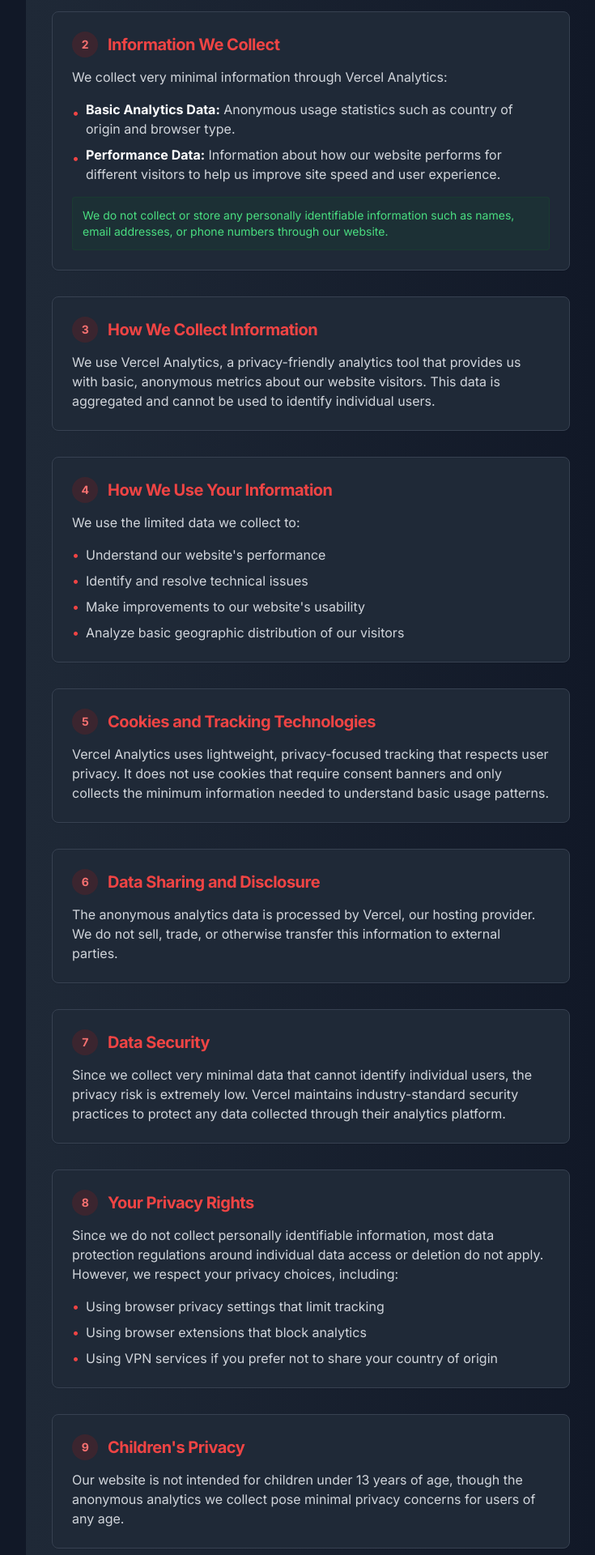
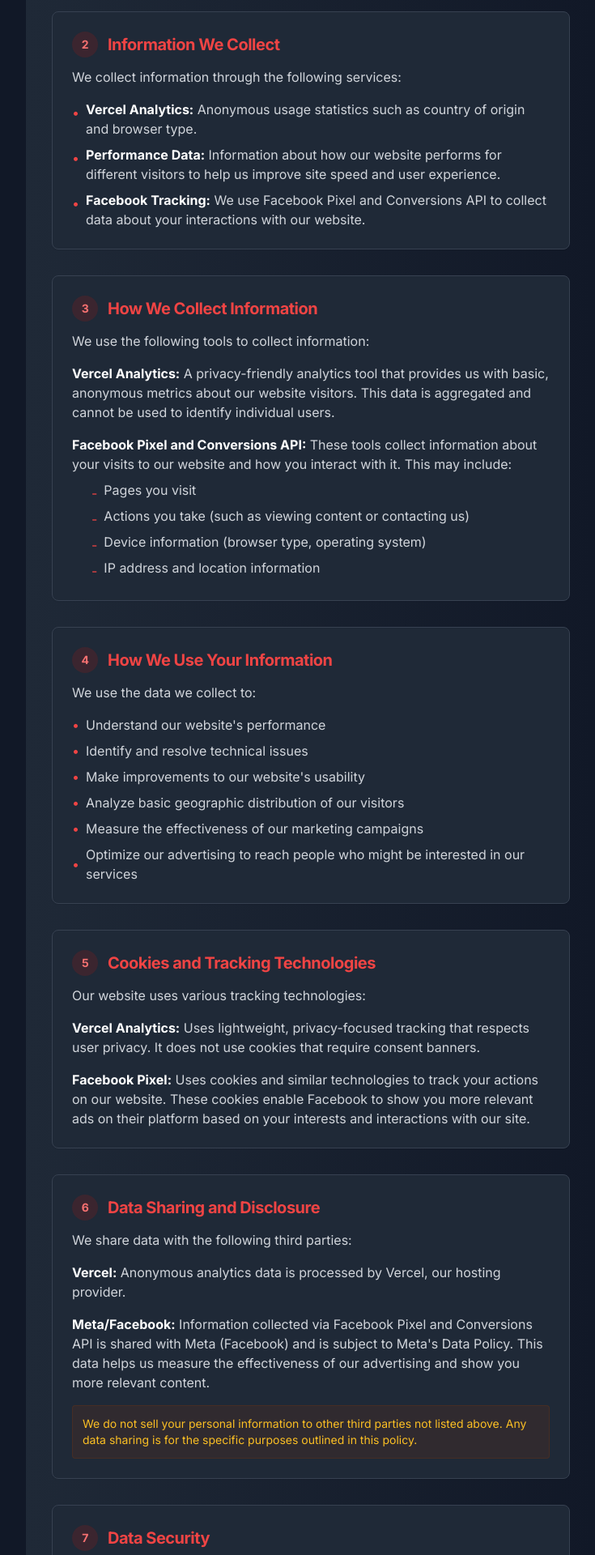
Before and after one commit to Khizar2004/StrikeDen, a Next.js app: page /privacy in a window 1280 px wide. Shown: the part 800-2720 px from the top of the page at 81% size, without its empty margins (256-991 px from the left). Built offline with nearby package versions, Linux system fonts and the light colour scheme; no server answers.

Commit message:
Updated privacy policy

```diff
--- a/app/privacy/page.js
+++ b/app/privacy/page.js
@@ -52,7 +52,7 @@
                     Introduction
                   </h3>
                   <p className="text-gray-700 dark:text-gray-300">
-                    At Strike Den MMA ("we," "our," or "us"), we respect your privacy and are committed to transparency about the limited data we collect when you visit our website (strikeden.vercel.app).
+                    At Strike Den MMA ("we," "our," or "us"), we respect your privacy and are committed to transparency about the data we collect when you visit our website (strikeden.vercel.app).
                   </p>
                 </div>
 
@@ -62,13 +62,13 @@
                     Information We Collect
                   </h3>
                   <p className="text-gray-700 dark:text-gray-300 mb-4">
-                    We collect very minimal information through Vercel Analytics:
+                    We collect information through the following services:
                   </p>
                   <ul className="space-y-2">
                     <li className="flex items-start">
                       <span className="text-red-500 mr-2 mt-1">•</span>
                       <div>
-                        <strong className="text-gray-900 dark:text-white">Basic Analytics Data:</strong>
+                        <strong className="text-gray-900 dark:text-white">Vercel Analytics:</strong>
                         <span className="text-gray-700 dark:text-gray-300"> Anonymous usage statistics such as country of origin and browser type.</span>
                       </div>
                     </li>
@@ -79,10 +79,14 @@
                         <span className="text-gray-700 dark:text-gray-300"> Information about how our website performs for different visitors to help us improve site speed and user experience.</span>
                       </div>
                     </li>
+                    <li className="flex items-start">
+                      <span className="text-red-500 mr-2 mt-1">•</span>
+                      <div>
+                        <strong className="text-gray-900 dark:text-white">Facebook Tracking:</strong>
+                        <span className="text-gray-700 dark:text-gray-300"> We use Facebook Pixel and Conversions API to collect data about your interactions with our website.</span>
+                      </div>
+                    </li>
                   </ul>
-                  <div className="mt-4 p-3 bg-green-50 dark:bg-green-900/20 rounded border border-green-100 dark:border-green-900/30 text-green-800 dark:text-green-400 text-sm">
-                    We do not collect or store any personally identifiable information such as names, email addresses, or phone numbers through our website.
-                  </div>
                 </div>
 
                 <div className="bg-white dark:bg-gray-800 p-6 rounded-lg shadow-sm border border-gray-100 dark:border-gray-700">
@@ -90,9 +94,35 @@
                     <span className="bg-red-100 dark:bg-red-900/30 text-red-600 dark:text-red-400 w-8 h-8 rounded-full flex items-center justify-center mr-3 text-sm font-bold">3</span>
                     How We Collect Information
                   </h3>
-                  <p className="text-gray-700 dark:text-gray-300">
-                    We use Vercel Analytics, a privacy-friendly analytics tool that provides us with basic, anonymous metrics about our website visitors. This data is aggregated and cannot be used to identify individual users.
+                  <p className="text-gray-700 dark:text-gray-300 mb-4">
+                    We use the following tools to collect information:
                   </p>
+                  <ul className="space-y-4">
+                    <li className="text-gray-700 dark:text-gray-300">
+                      <strong className="text-gray-900 dark:text-white">Vercel Analytics:</strong> A privacy-friendly analytics tool that provides us with basic, anonymous metrics about our website visitors. This data is aggregated and cannot be used to identify individual users.
+                    </li>
+                    <li className="text-gray-700 dark:text-gray-300">
+                      <strong className="text-gray-900 dark:text-white">Facebook Pixel and Conversions API:</strong> These tools collect information about your visits to our website and how you interact with it. This may include:
+                      <ul className="pl-6 mt-2 space-y-1">
+                        <li className="flex items-start">
+                          <span className="text-red-500 mr-2 mt-1">-</span>
+                          <span>Pages you visit</span>
+                        </li>
+                        <li className="flex items-start">
+                          <span className="text-red-500 mr-2 mt-1">-</span>
+                          <span>Actions you take (such as viewing content or contacting us)</span>
+                        </li>
+                        <li className="flex items-start">
+                          <span className="text-red-500 mr-2 mt-1">-</span>
+                          <span>Device information (browser type, operating system)</span>
+                        </li>
+                        <li className="flex items-start">
+                          <span className="text-red-500 mr-2 mt-1">-</span>
+                          <span>IP address and location information</span>
+                        </li>
+                      </ul>
+                    </li>
+                  </ul>
                 </div>
 
                 <div className="bg-white dark:bg-gray-800 p-6 rounded-lg shadow-sm border border-gray-100 dark:border-gray-700">
@@ -101,7 +131,7 @@
                     How We Use Your Information
                   </h3>
                   <p className="text-gray-700 dark:text-gray-300 mb-4">
-                    We use the limited data we collect to:
+                    We use the data we collect to:
                   </p>
                   <ul className="space-y-2">
                     <li className="flex items-center">
@@ -120,6 +150,14 @@
                       <span className="text-red-500 mr-2">•</span>
                       <span className="text-gray-700 dark:text-gray-300">Analyze basic geographic distribution of our visitors</span>
                     </li>
+                    <li className="flex items-center">
+                      <span className="text-red-500 mr-2">•</span>
+                      <span className="text-gray-700 dark:text-gray-300">Measure the effectiveness of our marketing campaigns</span>
+                    </li>
+                    <li className="flex items-center">
+                      <span className="text-red-500 mr-2">•</span>
+                      <span className="text-gray-700 dark:text-gray-300">Optimize our advertising to reach people who might be interested in our services</span>
+                    </li>
                   </ul>
                 </div>
 
@@ -128,9 +166,17 @@
                     <span className="bg-red-100 dark:bg-red-900/30 text-red-600 dark:text-red-400 w-8 h-8 rounded-full flex items-center justify-center mr-3 text-sm font-bold">5</span>
                     Cookies and Tracking Technologies
                   </h3>
-                  <p className="text-gray-700 dark:text-gray-300">
-                    Vercel Analytics uses lightweight, privacy-focused tracking that respects user privacy. It does not use cookies that require consent banners and only collects the minimum information needed to understand basic usage patterns.
+                  <p className="text-gray-700 dark:text-gray-300 mb-4">
+                    Our website uses various tracking technologies:
                   </p>
+                  <ul className="space-y-4">
+                    <li className="text-gray-700 dark:text-gray-300">
+                      <strong className="text-gray-900 dark:text-white">Vercel Analytics:</strong> Uses lightweight, privacy-focused tracking that respects user privacy. It does not use cookies that require consent banners.
+                    </li>
+                    <li className="text-gray-700 dark:text-gray-300">
+                      <strong className="text-gray-900 dark:text-white">Facebook Pixel:</strong> Uses cookies and similar technologies to track your actions on our website. These cookies enable Facebook to show you more relevant ads on their platform based on your interests and interactions with our site.
+                    </li>
+                  </ul>
                 </div>
 
                 <div className="bg-white dark:bg-gray-800 p-6 rounded-lg shadow-sm border border-gray-100 dark:border-gray-700">
@@ -138,9 +184,20 @@
                     <span className="bg-red-100 dark:bg-red-900/30 text-red-600 dark:text-red-400 w-8 h-8 rounded-full flex items-center justify-center mr-3 text-sm font-bold">6</span>
                     Data Sharing and Disclosure
                   </h3>
-                  <p className="text-gray-700 dark:text-gray-300">
-                    The anonymous analytics data is processed by Vercel, our hosting provider. We do not sell, trade, or otherwise transfer this information to external parties.
+                  <p className="text-gray-700 dark:text-gray-300 mb-4">
+                    We share data with the following third parties:
                   </p>
+                  <ul className="space-y-4">
+                    <li className="text-gray-700 dark:text-gray-300">
+                      <strong className="text-gray-900 dark:text-white">Vercel:</strong> Anonymous analytics data is processed by Vercel, our hosting provider.
+                    </li>
+                    <li className="text-gray-700 dark:text-gray-300">
+                      <strong className="text-gray-900 dark:text-white">Meta/Facebook:</strong> Information collected via Facebook Pixel and Conversions API is shared with Meta (Facebook) and is subject to Meta's Data Policy. This data helps us measure the effectiveness of our advertising and show you more relevant content.
+                    </li>
+                  </ul>
+                  <div className="mt-4 p-3 bg-amber-50 dark:bg-amber-900/20 rounded border border-amber-100 dark:border-amber-900/30 text-amber-800 dark:text-amber-400 text-sm">
+                    We do not sell your personal information to other third parties not listed above. Any data sharing is for the specific purposes outlined in this policy.
+                  </div>
                 </div>
 
                 <div className="bg-white dark:bg-gray-800 p-6 rounded-lg shadow-sm border border-gray-100 dark:border-gray-700">
@@ -149,7 +206,7 @@
                     Data Security
                   </h3>
                   <p className="text-gray-700 dark:text-gray-300">
-                    Since we collect very minimal data that cannot identify individual users, the privacy risk is extremely low. Vercel maintains industry-standard security practices to protect any data collected through their analytics platform.
+                    We take reasonable precautions to protect your data. Our service providers (Vercel and Meta) maintain industry-standard security practices to protect any data collected through their platforms.
                   </p>
                 </div>
 
@@ -159,7 +216,7 @@
                     Your Privacy Rights
                   </h3>
                   <p className="text-gray-700 dark:text-gray-300 mb-4">
-                    Since we do not collect personally identifiable information, most data protection regulations around individual data access or deletion do not apply. However, we respect your privacy choices, including:
+                    You have several options to control your privacy when using our website:
                   </p>
                   <ul className="space-y-2">
                     <li className="flex items-center">
@@ -168,11 +225,15 @@
                     </li>
                     <li className="flex items-center">
                       <span className="text-red-500 mr-2">•</span>
-                      <span className="text-gray-700 dark:text-gray-300">Using browser extensions that block analytics</span>
+                      <span className="text-gray-700 dark:text-gray-300">Using browser extensions that block analytics and tracking cookies</span>
                     </li>
                     <li className="flex items-center">
                       <span className="text-red-500 mr-2">•</span>
-                      <span className="text-gray-700 dark:text-gray-300">Using VPN services if you prefer not to share your country of origin</span>
+                      <span className="text-gray-700 dark:text-gray-300">Adjusting your Facebook ad preferences at <a href="https://www.facebook.com/adpreferences" target="_blank" rel="noopener noreferrer" className="text-blue-600 dark:text-blue-400 hover:underline">facebook.com/adpreferences</a></span>
+                    </li>
+                    <li className="flex items-center">
+                      <span className="text-red-500 mr-2">•</span>
+                      <span className="text-gray-700 dark:text-gray-300">Using VPN services if you prefer not to share your location information</span>
                     </li>
                   </ul>
                 </div>
@@ -183,7 +244,7 @@
                     Children's Privacy
                   </h3>
                   <p className="text-gray-700 dark:text-gray-300">
-                    Our website is not intended for children under 13 years of age, though the anonymous analytics we collect pose minimal privacy concerns for users of any age.
+                    Our website is not intended for children under 13 years of age. We do not knowingly collect personally identifiable information from children under 13.
                   </p>
                 </div>
 
@@ -203,7 +264,7 @@
                     Contact Us
                   </h3>
                   <p className="text-gray-700 dark:text-gray-300 mb-4">
-                    If you have questions about our minimal data collection practices, you can reach us at:
+                    If you have questions about our privacy practices, you can reach us at:
                   </p>
                   <div className="bg-gray-50 dark:bg-gray-700/50 p-4 rounded-lg text-gray-700 dark:text-gray-300">
                     <p className="flex items-center mb-2">
@@ -249,7 +310,7 @@
             href="/contact"
             className="btn-primary text-lg px-8 py-4"
           >
-            Contact Us
+            Contact Us <IoArrowForward className="ml-2 inline" />
           </Link>
         </div>
       </section>
```
